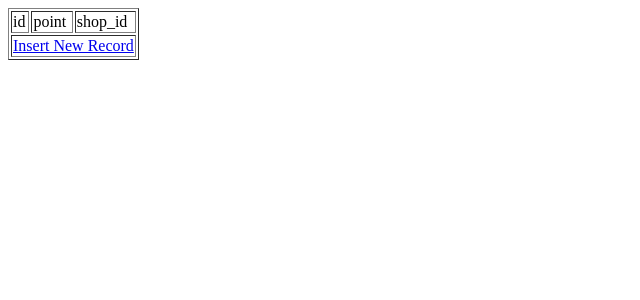
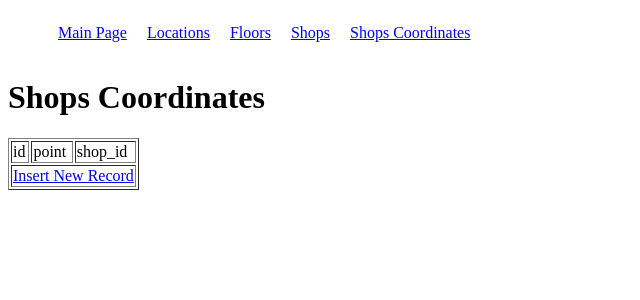
Before and after one commit to alfanar/bleindoornavigation, a PHP site: page /bleindoornavigation/shop_coordinates in a window 1280 px wide. Shown: the top 300 px of the page, without its empty margins (0-640 px from the left). Run offline with PHP 8.4, Linux system fonts and the light colour scheme; data that the repository does not hold is empty.

Commit message:
3- Fixing Issues

```diff
--- a/configs/configuration.php
+++ b/configs/configuration.php
@@ -1,3 +1,4 @@
 <?php
-$link=mysqli_connect("localhost","root","1234","floor_table");
+$site_url = "http://localhost/bleindoornavigation";
+$link = mysqli_connect("localhost","root","root","bleindoornavigation");
 ?>
--- /dev/null
+++ b/configs/menu.php
@@ -0,0 +1,19 @@
+<style>
+ .menu
+ {
+ 	display: inline-block;
+ }
+ .menu-item
+ {
+	list-style: none;
+	float: left;
+	margin: 0 10px;
+ }
+</style>
+<ul class="menu">
+	<li class="menu-item"><a href="<?php echo $site_url;?>/">Main Page</a></li>
+	<li class="menu-item"><a href="<?php echo $site_url;?>/location">Locations</a></li>
+	<li class="menu-item"><a href="<?php echo $site_url;?>/floor">Floors</a></li>
+	<li class="menu-item"><a href="<?php echo $site_url;?>/shop">Shops</a></li>
+	<li class="menu-item"><a href="<?php echo $site_url;?>/shop_coordinates">Shops Coordinates</a></li>
+</ul>
--- a/floor/form.php
+++ b/floor/form.php
@@ -1,5 +1,7 @@
 <?php
 	include("../configs/configuration.php");
+	include("../configs/menu.php");
+
 	if(isset($_GET['cid']) && !empty($_GET['cid'])){
 		$cid=$_GET['cid'];
 		$edit_query="select * from floor where id='".$cid."'";
@@ -7,6 +9,7 @@
 		$row=mysqli_fetch_array($result);
 	}
 ?>
+<h1>Floors</h1>
 <form action="form_back.php" method="POST">
 <div class="row">
 		<div class="cols">id</div>
--- a/floor/index.php
+++ b/floor/index.php
@@ -1,10 +1,12 @@
 <?php
 	include("../configs/configuration.php");
+	include("../configs/menu.php");
 	$query="select * from floor";
 	if(isset($_GET['msg'])){
 		echo $_GET['msg'];
 	}
 ?>
+<h1>Floors</h1>
 <table border="1">
 <tr>
 <td>id</td>
--- a/location/form.php
+++ b/location/form.php
@@ -1,6 +1,6 @@
-
 <?php
 	include("../configs/configuration.php");
+	include("../configs/menu.php");
 	if(isset($_GET['cid']) && !empty($_GET['cid'])){
 		$cid=$_GET['cid'];
 		$edit_query="select * from location where id='".$cid."'";
@@ -8,6 +8,7 @@
 		$row=mysqli_fetch_array($result);
 	}
 ?>
+<h1>Locations</h1>
 <form action="form_back.php" method="POST">
 
 
--- a/location/index.php
+++ b/location/index.php
@@ -1,10 +1,12 @@
 <?php
 	include("../configs/configuration.php");
+	include("../configs/menu.php");
 	$query="select * from location";
 	if(isset($_GET['msg'])){
 		echo $_GET['msg'];
 	}
 ?>
+<h1>Locations</h1>
 <table border="1">
 <tr>
 <td>No.</td>
--- a/shop/form.php
+++ b/shop/form.php
@@ -1,5 +1,6 @@
 <?php
 	include("../configs/configuration.php");
+	include("../configs/menu.php");
 	if(isset($_GET['cid']) && !empty($_GET['cid'])){
 		$cid=$_GET['cid'];
 		$edit_query="select * from shop where id='".$cid."'";
@@ -7,7 +8,7 @@
 		$row=mysqli_fetch_array($result);
 	}
 ?>
-
+<h1>Shops</h1>
 <form action="form_back.php" method="POST">
 	<div class="row">
 		<div class="cols">Code</div>
--- a/shop/index.php
+++ b/shop/index.php
@@ -1,10 +1,12 @@
 <?php
 	include("../configs/configuration.php");
+	include("../configs/menu.php");
 	$query="select * from shop";
 	if(isset($_GET['msg'])){
 		echo $_GET['msg'];
 	}
 ?>
+<h1>Shops</h1>
 <table border="1">
 <tr>
 <td>Id</td>
--- a/shop_coordinates/form.php
+++ b/shop_coordinates/form.php
@@ -1,13 +1,14 @@
 <?php
 	include("../configs/configuration.php");
+	include("../configs/menu.php");
 	if(isset($_GET['cid']) && !empty($_GET['cid'])){
 		$cid=$_GET['cid'];
-		$edit_query="select * from shop_coordinates_table where id='".$cid."'";
+		$edit_query="select * from shop_coordinates where id='".$cid."'";
 		$result=mysqli_query($link,$edit_query);
 		$row=mysqli_fetch_array($result);
 	}
 ?>
-
+<h1>Shops Coordinates</h1>
 <form action="form_back.php" method="POST">
 	<div class="row">
 		<div class="cols">Point</div>
--- a/shop_coordinates/form_back.php
+++ b/shop_coordinates/form_back.php
@@ -7,11 +7,11 @@
 
 	if(isset($_POST['cpoint']) && isset($_POST['cshop_id'])){
 		if(empty($_POST['cid'])){
-		 $insert_query="insert into shop_coordinates_table (`point`,`shop_id`) values ('".$cpoint."','".$cshop_id."')";
+		 $insert_query="insert into shop_coordinates (`point`,`shop_id`) values ('".$cpoint."','".$cshop_id."')";
 		$msg="Insert successful";
 		}
 		 else {
-		$insert_query="update shop_coordinates_table set `point`='".$cpoint."', `shop_id`='".$cshop_id."' where `id`='".$_POST['cid']."'";
+		$insert_query="update shop_coordinates set `point`='".$cpoint."', `shop_id`='".$cshop_id."' where `id`='".$_POST['cid']."'";
 		$msg="Update successful";
 	}
 
--- a/shop_coordinates/index.php
+++ b/shop_coordinates/index.php
@@ -1,10 +1,12 @@
 <?php
 	include("../configs/configuration.php");
-	$query="select * from shop_coordinates_table";
+	include("../configs/menu.php");
+	$query="select * from shop_coordinates";
 	if(isset($_GET['msg'])){
 		echo $_GET['msg'];
 	}
 ?>
+<h1>Shops Coordinates</h1>
 <table border="1">
 <tr>
 <td>id</td>
```
Also changed, not shown: index.php (added, +7 -0 lines), shop/form_back.php (line endings or trailing spaces).
